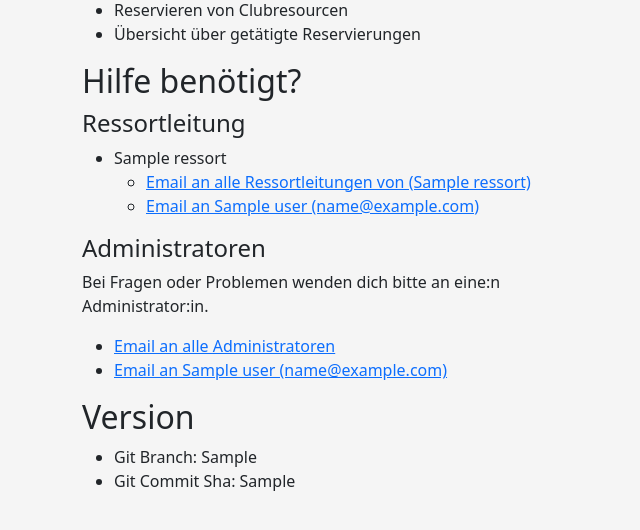
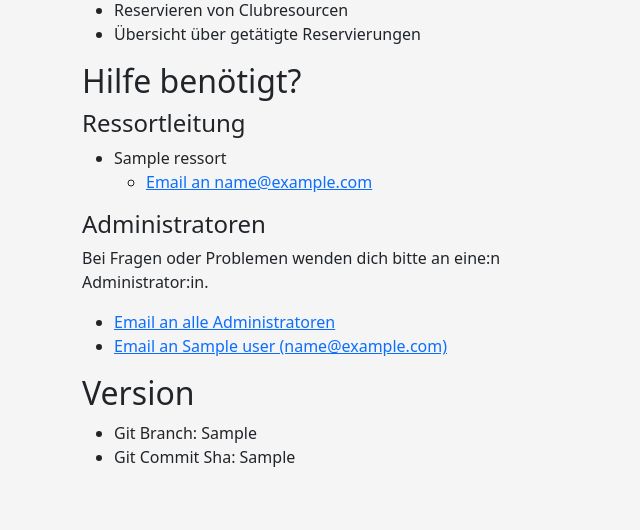
Before and after one commit to sv03berlin/sv03, a Django app: template clubapp/templates/index.html in a window 1280 px wide. Shown: the part 252-782 px from the top of the page, without its empty margins (0-640 px from the left). Run offline with Django 4.2, Linux system fonts and the light colour scheme; the template is opened without the code that fills it: most values are stand-ins (such as "Sample title", 1, 10 or a date in 2020); some libraries are stand-ins or nearby versions.

Commit message:
add email field to ressort model and update email links in index template

```diff
--- a/clubapp/club/models.py
+++ b/clubapp/club/models.py
@@ -219,6 +219,7 @@ class Ressort(models.Model):
         default=None,
     )
     is_accounting_ressort = models.BooleanField(default=False, verbose_name=_("Buchhaltungsressort"))
+    email = models.CharField(max_length=2048, default="", verbose_name=_("Ressort Email"))
 
     def __str__(self) -> str:
         return self.name
--- a/clubapp/templates/index.html
+++ b/clubapp/templates/index.html
@@ -21,10 +21,7 @@
                     <li>
                         {{ ressort.name }}
                         <ul>
-                            <li><a href="mailto:{% for user in ressort.head.all %}{{ user.email }}{% if not forloop.last %},{% endif %}{% endfor %}">Email an alle Ressortleitungen von ({{ ressort }})</a></li>
-                            {% for head in ressort.head.all %}
-                            <li><a href="mailto:{{ head.email }}">Email an {{ head }} ({{ head.email }})</a></li>
-                            {% endfor %}
+                            <li><a href="mailto:{{ ressort.email }}">Email an {{ ressort.email }}</a></li>
                         </ul>
                     </li>
                     {% endfor %}
```
Also changed, not shown: clubapp/club/migrations/0003_ressort_email.py (added).
